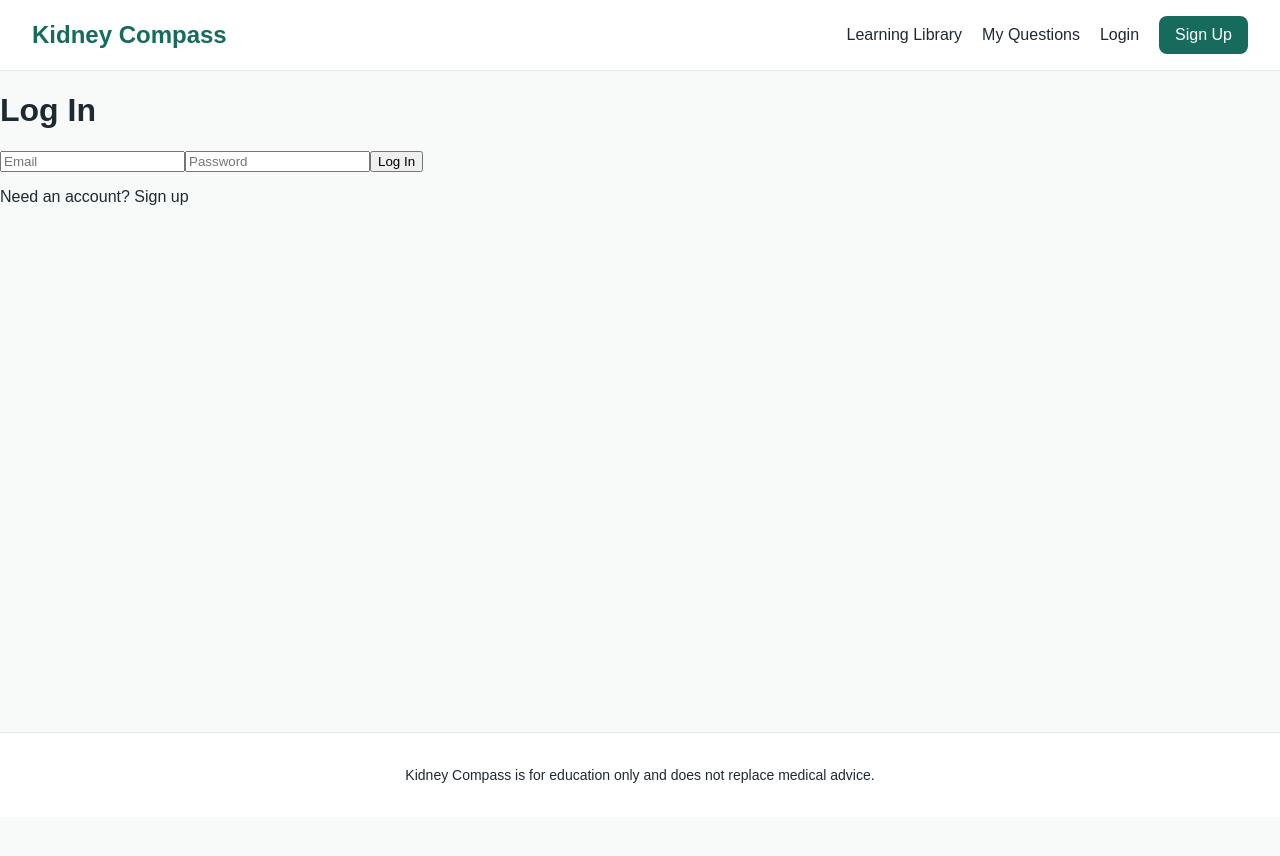
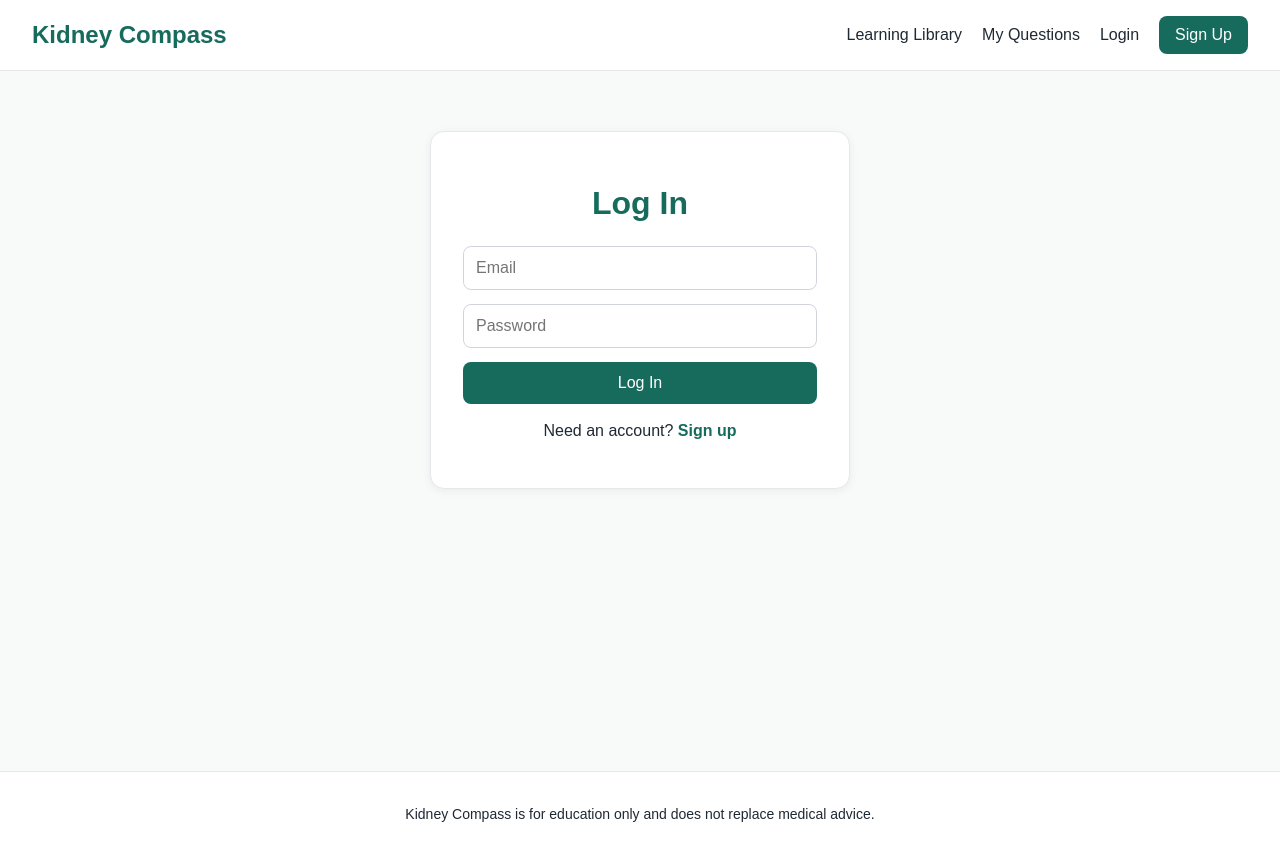
Before and after one commit to cbolze91/kidney-compass, a React app in the folder frontend/: page /login in a window 1280 px wide. Before the commit the page ends 817 px from the top, so only its background shows below. Built offline with nearby package versions, Linux system fonts and the light colour scheme; the HTML template or start-up script is replaced by a standard one.

Commit message:
Polish signup and login pages

```diff
--- a/frontend/src/index.css
+++ b/frontend/src/index.css
@@ -105,3 +105,56 @@ main {
   border-top: 1px solid #e5e7eb;
   font-size: 14px;
 }
+
+.form-page {
+  max-width: 420px;
+  margin: 60px auto;
+  padding: 32px;
+  background: white;
+  border: 1px solid #e5e7eb;
+  border-radius: 14px;
+  box-shadow: 0 2px 10px rgba(0, 0, 0, 0.06);
+}
+
+.form-page h1 {
+  text-align: center;
+  color: #176b5d;
+  margin-bottom: 24px;
+}
+
+.form-page form {
+  display: flex;
+  flex-direction: column;
+  gap: 14px;
+}
+
+.form-page input {
+  padding: 12px;
+  border: 1px solid #d1d5db;
+  border-radius: 8px;
+  font-size: 16px;
+}
+
+.form-page button {
+  background: #176b5d;
+  color: white;
+  border: none;
+  padding: 12px;
+  border-radius: 8px;
+  font-size: 16px;
+  cursor: pointer;
+}
+
+.form-page button:hover {
+  opacity: 0.9;
+}
+
+.form-page p {
+  text-align: center;
+  margin-top: 18px;
+}
+
+.form-page a {
+  color: #176b5d;
+  font-weight: bold;
+}
```
